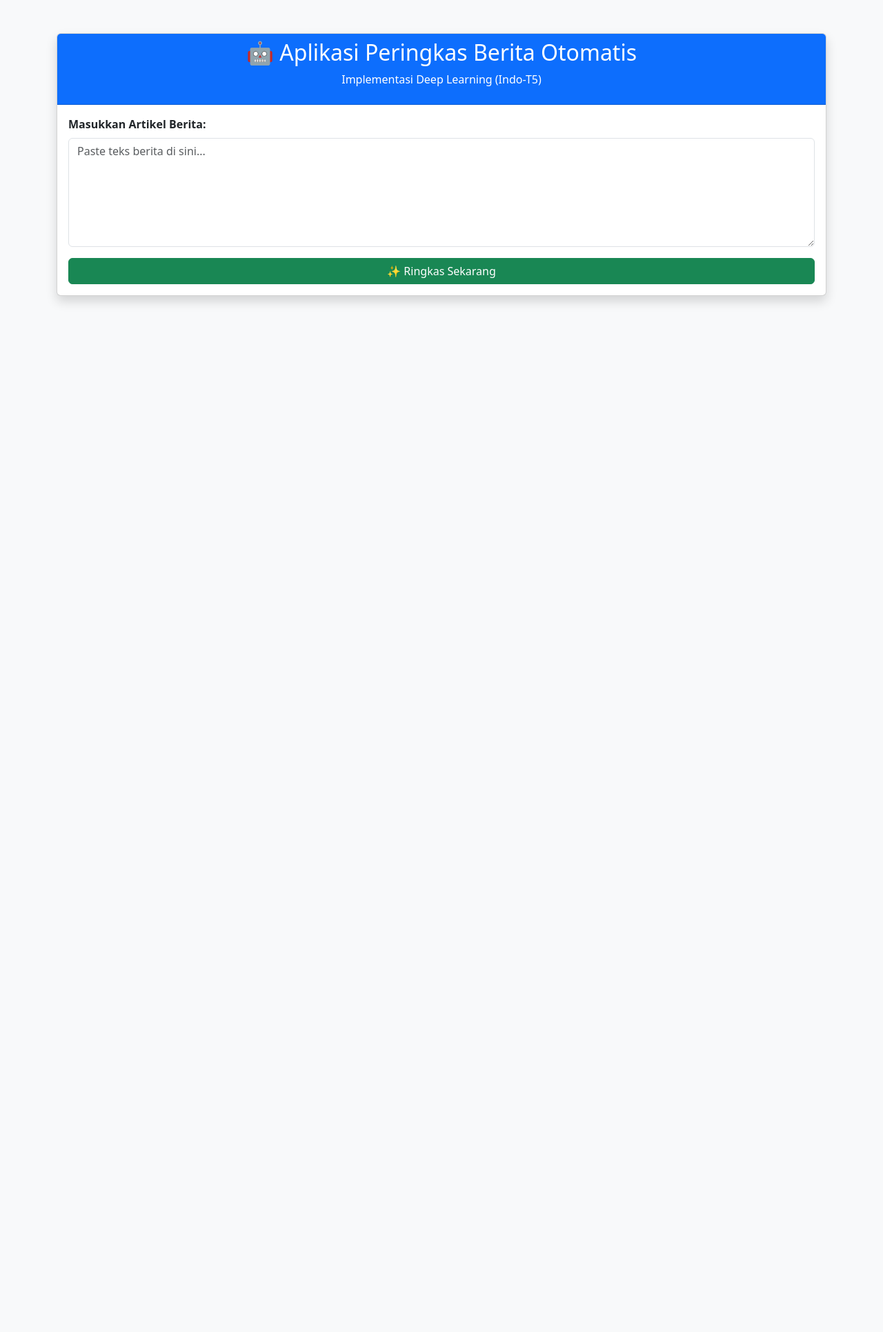
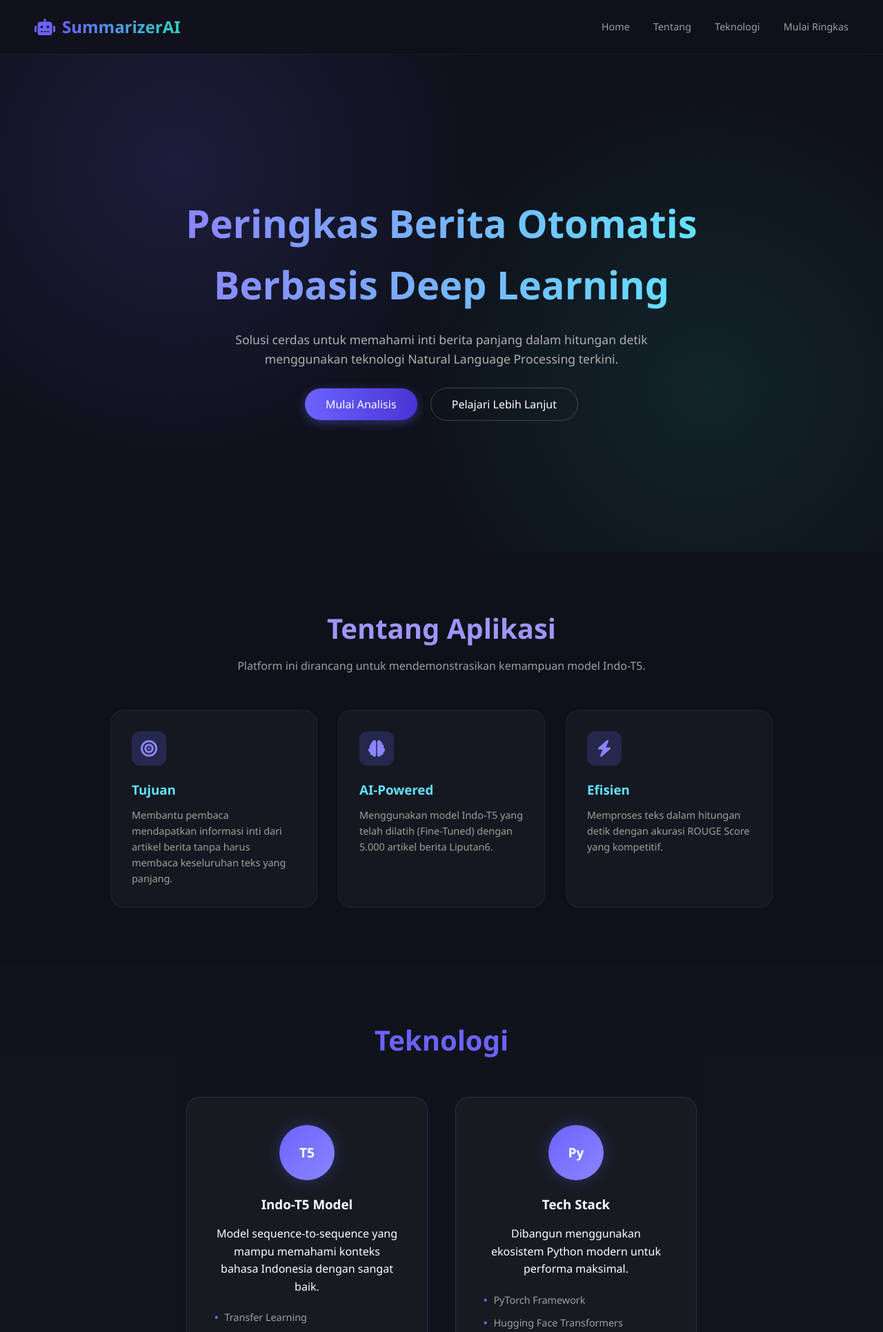
Before and after one commit to OyyHuss/TEXTSUMMARYZATION_DEEPLEARNING, a Flask app: page / in a window 1280 px wide. Shown: the top 1931 px of the page at 69% size. Before the commit the page ends 440 px from the top, so only its background shows below. Run offline with Flask 3, Linux system fonts and the light colour scheme.

Commit message:
update ui

```diff
--- a/app.py
+++ b/app.py
@@ -6,7 +6,8 @@ app = Flask(__name__)
 
 # --- CONFIG ---
 # Arahkan ke folder tempat Anda menaruh file model hasil download
-MODEL_PATH = "./model_final"
+# Sesuaikan dengan nama folder di gambar Anda
+MODEL_PATH = "./Model_T5_Final"
 
 print(f"Sedang memuat model dari {MODEL_PATH}...")
 try:
@@ -24,10 +25,11 @@ def ringkas_teks(teks):
 
     outputs = model.generate(
         inputs["input_ids"],
-        max_length=128,
-        min_length=30,
-        length_penalty=2.0,
-        num_beams=4,
+        max_length=250,       # Naikkan sedikit
+        min_length=50,        # Paksa minimal 40 token (biar gak kependekan)
+        length_penalty=2.0,   # Memberi bobot lebih pada ringkasan yg agak panjang
+        num_beams=5,          # Naikkan beam search (opsi pencarian kata)
+        no_repeat_ngram_size=2, # <--- TAMBAHAN PENTING: Cegah pengulangan frasa
         early_stopping=True
     )
     return tokenizer.decode(outputs[0], skip_special_tokens=True)
--- /dev/null
+++ b/static/style.css
@@ -0,0 +1,322 @@
+/* --- GLOBAL RESET & FONT --- */
+* {
+    margin: 0;
+    padding: 0;
+    box-sizing: border-box;
+    font-family: 'Segoe UI', Tahoma, Geneva, Verdana, sans-serif;
+}
+
+body {
+    background-color: #0f111a; /* Dark Background */
+    color: #ffffff;
+    line-height: 1.6;
+    overflow-x: hidden;
+}
+
+/* --- BACKGROUND GLOW EFFECTS (Sesuai Referensi Gambar 1) --- */
+.glow-bg {
+    position: fixed;
+    top: 0;
+    left: 0;
+    width: 100%;
+    height: 100vh;
+    z-index: -1;
+    background:
+        radial-gradient(circle at 20% 30%, rgba(108, 99, 255, 0.15) 0%, transparent 40%),
+        radial-gradient(circle at 80% 70%, rgba(45, 212, 191, 0.1) 0%, transparent 40%);
+}
+
+/* --- NAVBAR --- */
+nav {
+    display: flex;
+    justify-content: space-between;
+    align-items: center;
+    padding: 20px 50px;
+    background: rgba(15, 17, 26, 0.8);
+    backdrop-filter: blur(10px);
+    position: sticky;
+    top: 0;
+    z-index: 1000;
+    border-bottom: 1px solid rgba(255, 255, 255, 0.05);
+}
+
+.logo {
+    font-size: 1.5rem;
+    font-weight: bold;
+    display: flex;
+    align-items: center;
+    gap: 10px;
+}
+
+.logo span {
+    background: linear-gradient(90deg, #6c63ff, #2dd4bf);
+    -webkit-background-clip: text;
+    -webkit-text-fill-color: transparent;
+}
+
+.nav-links a {
+    color: #a0a0a0;
+    text-decoration: none;
+    margin-left: 30px;
+    font-size: 0.9rem;
+    transition: 0.3s;
+}
+
+.nav-links a:hover {
+    color: #ffffff;
+}
+
+/* --- SECTION 1: HERO (Gambar 1) --- */
+.hero {
+    height: 90vh;
+    display: flex;
+    flex-direction: column;
+    justify-content: center;
+    align-items: center;
+    text-align: center;
+    padding: 0 20px;
+}
+
+.hero h1 {
+    font-size: 3.5rem;
+    margin-bottom: 20px;
+    background: linear-gradient(90deg, #8b85ff, #63e2ff);
+    -webkit-background-clip: text;
+    -webkit-text-fill-color: transparent;
+}
+
+.hero p {
+    font-size: 1.1rem;
+    color: #b0b0b0;
+    max-width: 600px;
+    margin-bottom: 40px;
+}
+
+.btn-primary {
+    padding: 12px 30px;
+    background: linear-gradient(90deg, #6c63ff, #4834d4);
+    color: white;
+    border: none;
+    border-radius: 50px;
+    font-size: 1rem;
+    cursor: pointer;
+    text-decoration: none;
+    transition: transform 0.2s, box-shadow 0.2s;
+    box-shadow: 0 4px 15px rgba(108, 99, 255, 0.4);
+}
+
+.btn-primary:hover {
+    transform: translateY(-2px);
+    box-shadow: 0 6px 20px rgba(108, 99, 255, 0.6);
+}
+
+.btn-secondary {
+    padding: 12px 30px;
+    background: transparent;
+    color: #fff;
+    border: 1px solid rgba(255, 255, 255, 0.2);
+    border-radius: 50px;
+    font-size: 1rem;
+    cursor: pointer;
+    text-decoration: none;
+    margin-left: 15px;
+    transition: 0.3s;
+}
+
+.btn-secondary:hover {
+    background: rgba(255, 255, 255, 0.05);
+    border-color: #fff;
+}
+
+/* --- SECTION 2: ABOUT (Gambar 2) --- */
+.about {
+    padding: 80px 50px;
+    text-align: center;
+}
+
+.about h2 {
+    font-size: 2.5rem;
+    margin-bottom: 10px;
+    color: #9d96ff;
+}
+
+.cards-container {
+    display: flex;
+    justify-content: center;
+    gap: 30px;
+    margin-top: 50px;
+    flex-wrap: wrap;
+}
+
+.card {
+    background: rgba(255, 255, 255, 0.03);
+    border: 1px solid rgba(255, 255, 255, 0.05);
+    border-radius: 20px;
+    padding: 30px;
+    width: 300px;
+    text-align: left;
+    transition: 0.3s;
+}
+
+.card:hover {
+    background: rgba(255, 255, 255, 0.05);
+    transform: translateY(-5px);
+}
+
+.icon-box {
+    width: 50px;
+    height: 50px;
+    background: rgba(108, 99, 255, 0.2);
+    border-radius: 12px;
+    display: flex;
+    justify-content: center;
+    align-items: center;
+    margin-bottom: 20px;
+    color: #8b85ff;
+    font-size: 1.5rem;
+}
+
+.card h3 {
+    margin-bottom: 10px;
+    color: #63e2ff;
+}
+
+.card p {
+    font-size: 0.9rem;
+    color: #a0a0a0;
+}
+
+/* --- SECTION 3: TECHNOLOGY (Gambar 3) --- */
+.tech {
+    padding: 80px 50px;
+    text-align: center;
+    background: rgba(255, 255, 255, 0.01);
+}
+
+.tech h2 {
+    font-size: 2.5rem;
+    color: #6c63ff;
+    margin-bottom: 50px;
+}
+
+.tech-grid {
+    display: flex;
+    justify-content: center;
+    gap: 40px;
+}
+
+.tech-card {
+    background: #161b22;
+    border: 1px solid rgba(108, 99, 255, 0.2);
+    padding: 40px;
+    border-radius: 20px;
+    width: 350px;
+}
+
+.circle-icon {
+    width: 80px;
+    height: 80px;
+    background: linear-gradient(135deg, #6c63ff, #8b85ff);
+    border-radius: 50%;
+    margin: 0 auto 20px;
+    display: flex;
+    justify-content: center;
+    align-items: center;
+    font-weight: bold;
+    font-size: 1.2rem;
+    box-shadow: 0 0 20px rgba(108, 99, 255, 0.3);
+}
+
+.tech-card h3 {
+    margin-bottom: 15px;
+}
+
+.tech-card ul {
+    text-align: left;
+    margin-top: 20px;
+    list-style: none;
+}
+
+.tech-card li {
+    margin-bottom: 10px;
+    color: #a0a0a0;
+    font-size: 0.9rem;
+}
+
+.tech-card li::before {
+    content: "•";
+    color: #6c63ff;
+    font-weight: bold;
+    display: inline-block;
+    width: 1em;
+}
+
+/* --- SECTION 4: SUMMARIZER (Gambar 4) --- */
+.summarizer {
+    padding: 100px 20px;
+    display: flex;
+    justify-content: center;
+    align-items: center;
+}
+
+.glass-panel {
+    background: rgba(30, 34, 45, 0.6);
+    border: 1px solid rgba(255, 255, 255, 0.1);
+    backdrop-filter: blur(20px);
+    border-radius: 24px;
+    padding: 40px;
+    width: 100%;
+    max-width: 900px;
+    box-shadow: 0 20px 50px rgba(0, 0, 0, 0.3);
+}
+
+.input-area textarea {
+    width: 100%;
+    background: #0f111a;
+    border: 1px solid #2d3748;
+    border-radius: 12px;
+    padding: 20px;
+    color: #e2e8f0;
+    font-size: 1rem;
+    resize: vertical;
+    outline: none;
+    transition: 0.3s;
+}
+
+.input-area textarea:focus {
+    border-color: #6c63ff;
+    box-shadow: 0 0 0 3px rgba(108, 99, 255, 0.1);
+}
+
+.action-btn {
+    text-align: center;
+    margin: 30px 0;
+}
+
+.result-area {
+    background: rgba(45, 212, 191, 0.05);
+    border: 1px solid rgba(45, 212, 191, 0.2);
+    border-radius: 12px;
+    padding: 25px;
+    margin-top: 30px;
+    position: relative;
+}
+
+.result-area h4 {
+    color: #2dd4bf;
+    margin-bottom: 15px;
+    font-size: 1.1rem;
+}
+
+.result-text {
+    color: #e2e8f0;
+    line-height: 1.8;
+}
+
+footer {
+    text-align: center;
+    padding: 40px;
+    color: #555;
+    font-size: 0.8rem;
+    border-top: 1px solid rgba(255, 255, 255, 0.05);
+}
--- a/templates/index.html
+++ b/templates/index.html
@@ -2,33 +2,117 @@
 <html lang="id">
 <head>
     <meta charset="UTF-8">
-    <title>Demo TA - Peringkas Berita</title>
-    <link href="https://cdn.jsdelivr.net/npm/bootstrap@5.3.0/dist/css/bootstrap.min.css" rel="stylesheet">
+    <meta name="viewport" content="width=device-width, initial-scale=1.0">
+    <title>Indo-Summarizer AI</title>
+    <link rel="stylesheet" href="{{ url_for('static', filename='style.css') }}">
+    <link rel="stylesheet" href="https://cdnjs.cloudflare.com/ajax/libs/font-awesome/6.0.0/css/all.min.css">
 </head>
-<body class="bg-light">
-    <div class="container mt-5">
-        <div class="card shadow">
-            <div class="card-header bg-primary text-white text-center">
-                <h2>🤖 Aplikasi Peringkas Berita Otomatis</h2>
-                <p>Implementasi Deep Learning (Indo-T5)</p>
+<body>
+
+    <div class="glow-bg"></div>
+
+    <nav>
+        <div class="logo">
+            <i class="fas fa-robot" style="color: #6c63ff;"></i>
+            <span>SummarizerAI</span>
+        </div>
+        <div class="nav-links">
+            <a href="#home">Home</a>
+            <a href="#about">Tentang</a>
+            <a href="#tech">Teknologi</a>
+            <a href="#app">Mulai Ringkas</a>
+        </div>
+    </nav>
+
+    <section id="home" class="hero">
+        <h1>Peringkas Berita Otomatis <br> Berbasis Deep Learning</h1>
+        <p>Solusi cerdas untuk memahami inti berita panjang dalam hitungan detik menggunakan teknologi Natural Language Processing terkini.</p>
+        <div class="cta-buttons">
+            <a href="#app" class="btn-primary">Mulai Analisis</a>
+            <a href="#about" class="btn-secondary">Pelajari Lebih Lanjut</a>
+        </div>
+    </section>
+
+    <section id="about" class="about">
+        <h2>Tentang Aplikasi</h2>
+        <p style="color: #a0a0a0;">Platform ini dirancang untuk mendemonstrasikan kemampuan model Indo-T5.</p>
+
+        <div class="cards-container">
+            <div class="card">
+                <div class="icon-box"><i class="fas fa-bullseye"></i></div>
+                <h3>Tujuan</h3>
+                <p>Membantu pembaca mendapatkan informasi inti dari artikel berita tanpa harus membaca keseluruhan teks yang panjang.</p>
             </div>
-            <div class="card-body">
-                <form method="POST">
-                    <div class="mb-3">
-                        <label class="form-label fw-bold">Masukkan Artikel Berita:</label>
-                        <textarea class="form-control" name="berita" rows="6" placeholder="Paste teks berita di sini..." required>{{ original_text }}</textarea>
-                    </div>
-                    <button type="submit" class="btn btn-success w-100">✨ Ringkas Sekarang</button>
-                </form>
-
-                {% if summary %}
-                <div class="alert alert-success mt-4">
-                    <h4 class="alert-heading">Hasil Ringkasan:</h4>
-                    <p class="mb-0">{{ summary }}</p>
-                </div>
-                {% endif %}
+            <div class="card">
+                <div class="icon-box"><i class="fas fa-brain"></i></div>
+                <h3>AI-Powered</h3>
+                <p>Menggunakan model Indo-T5 yang telah dilatih (Fine-Tuned) dengan 5.000 artikel berita Liputan6.</p>
+            </div>
+            <div class="card">
+                <div class="icon-box"><i class="fas fa-bolt"></i></div>
+                <h3>Efisien</h3>
+                <p>Memproses teks dalam hitungan detik dengan akurasi ROUGE Score yang kompetitif.</p>
             </div>
         </div>
-    </div>
+    </section>
+
+    <section id="tech" class="tech">
+        <h2>Teknologi</h2>
+        <div class="tech-grid">
+            <div class="tech-card">
+                <div class="circle-icon">T5</div>
+                <h3>Indo-T5 Model</h3>
+                <p>Model sequence-to-sequence yang mampu memahami konteks bahasa Indonesia dengan sangat baik.</p>
+                <ul>
+                    <li>Transfer Learning</li>
+                    <li>Abstractive Summarization</li>
+                    <li>Fine-tuned pada 5k Data</li>
+                </ul>
+            </div>
+
+            <div class="tech-card">
+                <div class="circle-icon">Py</div>
+                <h3>Tech Stack</h3>
+                <p>Dibangun menggunakan ekosistem Python modern untuk performa maksimal.</p>
+                <ul>
+                    <li>PyTorch Framework</li>
+                    <li>Hugging Face Transformers</li>
+                    <li>Flask Web Server</li>
+                </ul>
+            </div>
+        </div>
+    </section>
+
+    <section id="app" class="summarizer">
+        <div class="glass-panel">
+            <div style="text-align: center; margin-bottom: 30px;">
+                <span style="background: rgba(108, 99, 255, 0.2); color: #8b85ff; padding: 5px 15px; border-radius: 20px; font-size: 0.8rem;">LIVE DEMO</span>
+                <h2 style="margin-top: 10px;">Masukkan Teks Berita</h2>
+            </div>
+
+            <form method="POST" action="/#app"> <div class="input-area">
+                    <textarea name="berita" rows="8" placeholder="Tempelkan artikel berita panjang di sini..." required>{{ original_text }}</textarea>
+                </div>
+
+                <div class="action-btn">
+                    <button type="submit" class="btn-primary">
+                        <i class="fas fa-magic"></i> &nbsp; Analisis Sekarang
+                    </button>
+                </div>
+            </form>
+
+            {% if summary %}
+            <div class="result-area">
+                <h4><i class="fas fa-check-circle"></i> Hasil Ringkasan AI:</h4>
+                <p class="result-text">{{ summary }}</p>
+            </div>
+            {% endif %}
+        </div>
+    </section>
+
+    <footer>
+        <p>&copy; 2025 Tugas Akhir Deep Learning - Text Summaryzation Kelompok 4 <i class="fas fa-heart" style="color: #e25555;"></i></p>
+    </footer>
+
 </body>
 </html>
```
